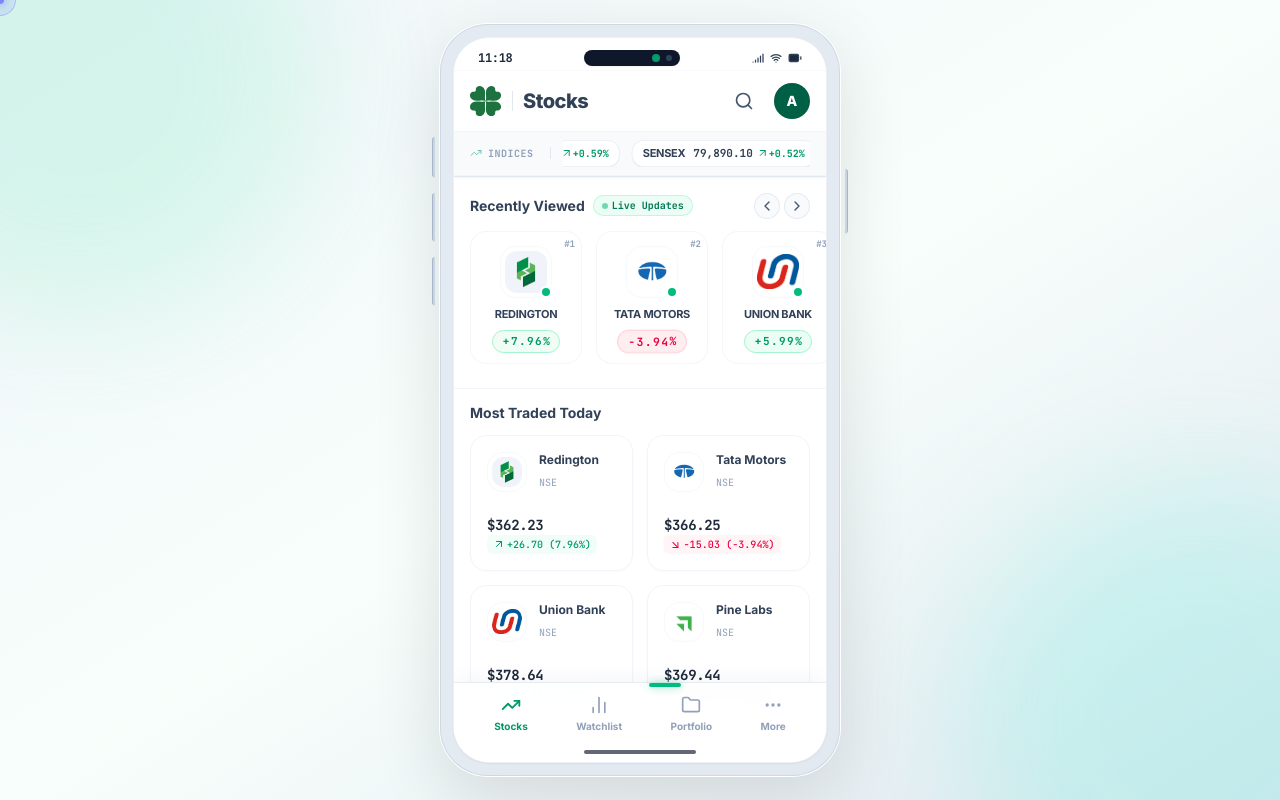
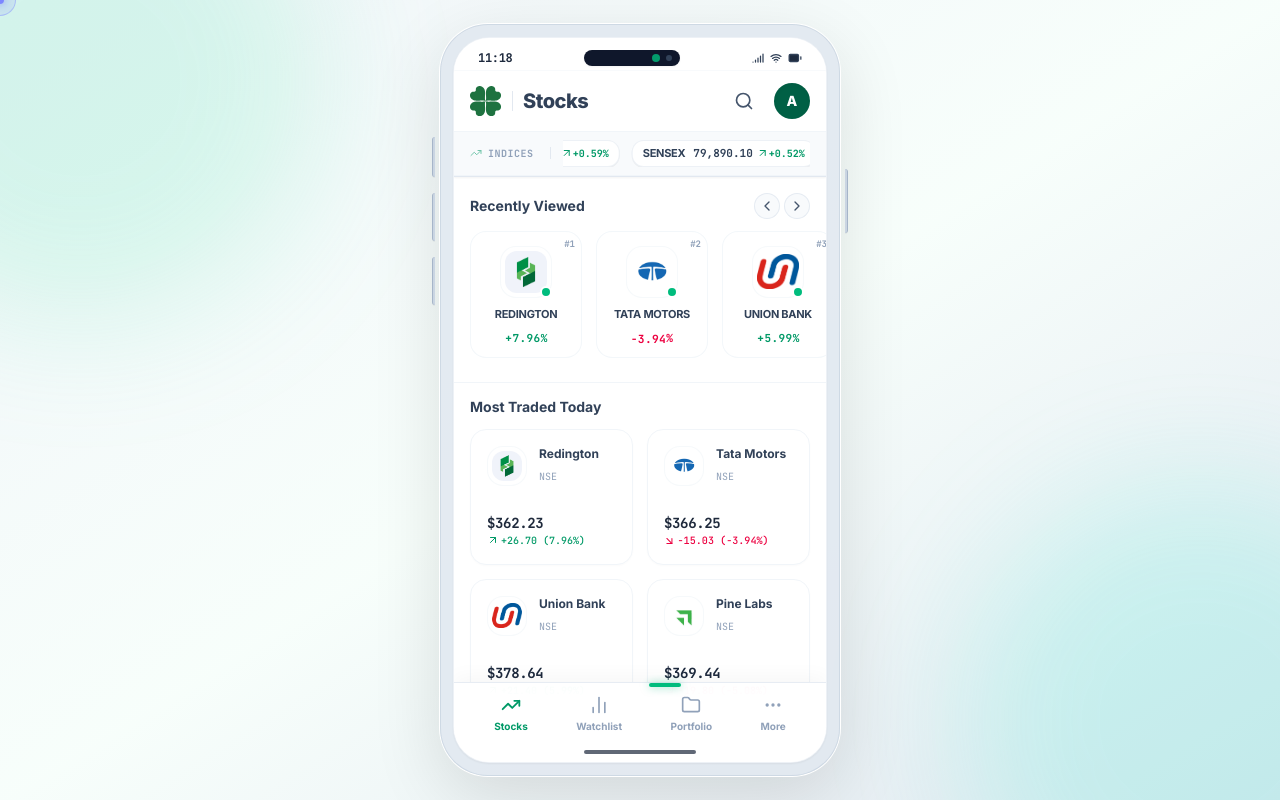
Before and after one commit to shreyansh-uxd/grow-mock, a Next.js app: page / in a window 1280 px wide. Both pictures are taken after a click on the button "Skip to App". Built offline with nearby package versions, Linux system fonts and the light colour scheme.

Commit message:
Removed Live Updates badge and converted number badges to clean text without border outlines or background boxes

```diff
--- a/src/components/animations/LivePriceTag.tsx
+++ b/src/components/animations/LivePriceTag.tsx
@@ -73,11 +73,11 @@
       </span>
 
 
-      {/* Refined percentage badge */}
+      {/* Refined percentage tag - clean number without outline or background box */}
       <span
         ref={badgeRef}
-        className={`${badgeTextSize} inline-flex items-center gap-0.5 px-1.5 py-0.5 rounded-md font-mono ${
-          stock.isPositive ? "text-emerald-600 bg-emerald-50/70" : "text-rose-600 bg-rose-50/70"
+        className={`${badgeTextSize} inline-flex items-center gap-0.5 font-mono ${
+          stock.isPositive ? "text-emerald-600" : "text-rose-600"
         }`}
       >
         {stock.isPositive ? <ArrowUpRight className="h-3 w-3" /> : <ArrowDownRight className="h-3 w-3" />}
--- a/src/components/animations/RollingNumber.tsx
+++ b/src/components/animations/RollingNumber.tsx
@@ -26,9 +26,9 @@
       gsap.fromTo(
         digits,
         {
-          y: isUp ? 12 : -12,
+          y: isUp ? 8 : -8,
           opacity: 0,
-          scale: 0.85,
+          scale: 0.9,
         },
         {
           y: 0,
@@ -40,17 +40,15 @@
         }
       );
 
-      // Glow pop pulse
+      // Subtle scale pulse without background or border
       gsap.fromTo(
         containerRef.current,
         {
-          scale: 1.12,
-          backgroundColor: isUp ? "#dcfce7" : "#ffe4e6",
+          scale: 1.08,
         },
         {
           scale: 1,
-          backgroundColor: isPositive ? "#f0fdf4" : "#fff1f2",
-          duration: 0.7,
+          duration: 0.5,
           ease: "power2.out",
         }
       );
@@ -61,10 +59,8 @@
   return (
     <span
       ref={containerRef}
-      className={`text-[11px] font-bold font-mono px-2.5 py-0.5 rounded-full border transition-all inline-flex items-center gap-0.5 ${
-        isPositive
-          ? "bg-emerald-50 text-emerald-600 border-emerald-200"
-          : "bg-rose-50 text-rose-600 border-rose-200"
+      className={`text-[11px] font-extrabold font-mono transition-all inline-flex items-center gap-0.25 ${
+        isPositive ? "text-emerald-600" : "text-rose-600"
       } ${className}`}
     >
       {chars.map((char, index) => (
--- a/src/components/sections/RecentlyViewed.tsx
+++ b/src/components/sections/RecentlyViewed.tsx
@@ -27,10 +27,6 @@
       <div className="flex items-center justify-between px-4 mb-3">
         <div className="flex items-center gap-2">
           <h2 className="text-sm font-bold text-slate-700">Recently Viewed</h2>
-          <span className="flex items-center gap-1 text-[10px] font-mono font-semibold px-2 py-0.5 rounded-full bg-emerald-50 text-emerald-700 border border-emerald-200/60">
-            <span className="h-1.5 w-1.5 rounded-full bg-emerald-500 animate-pulse" />
-            Live Updates
-          </span>
         </div>
 
         {/* Carousel Prev/Next Buttons */}
```
